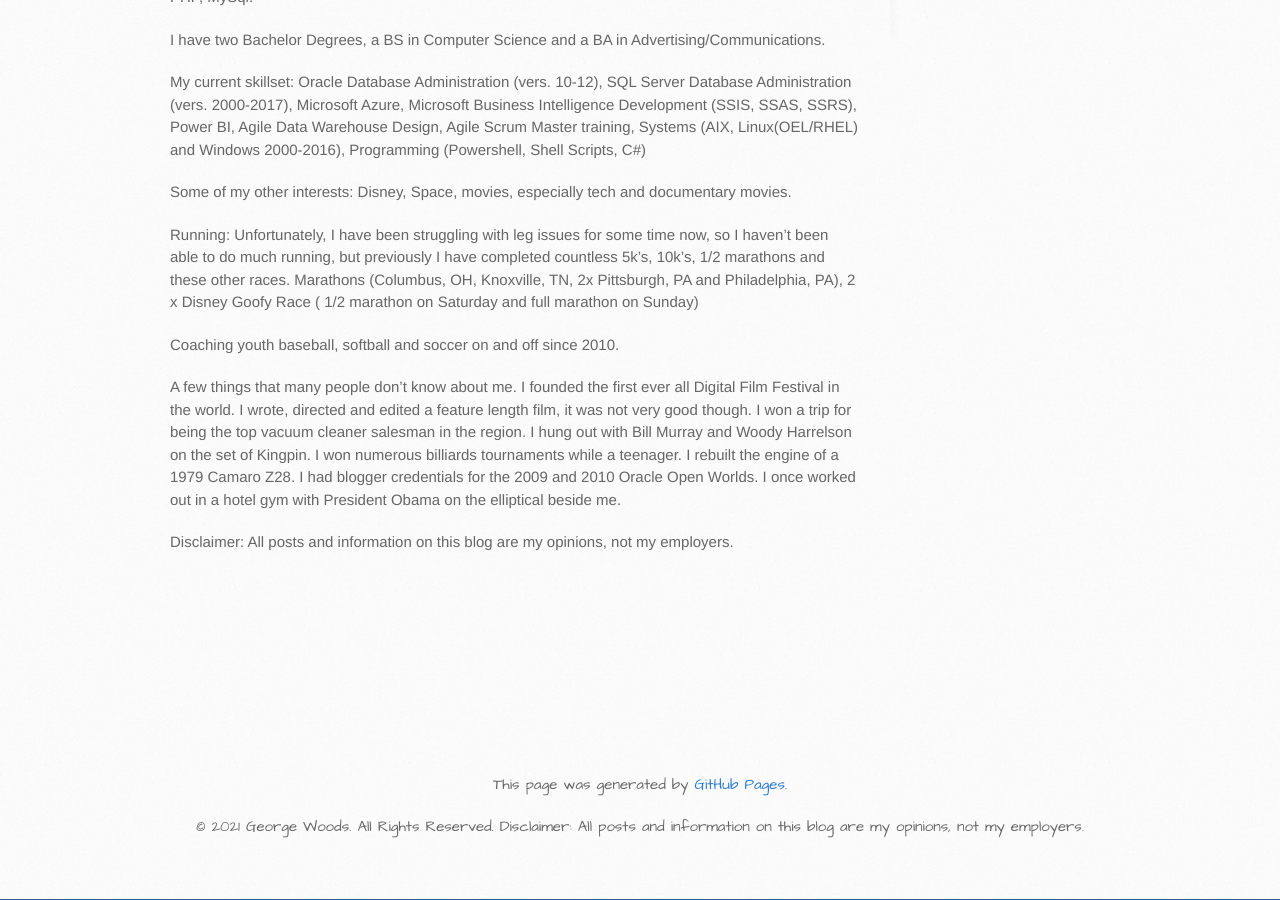
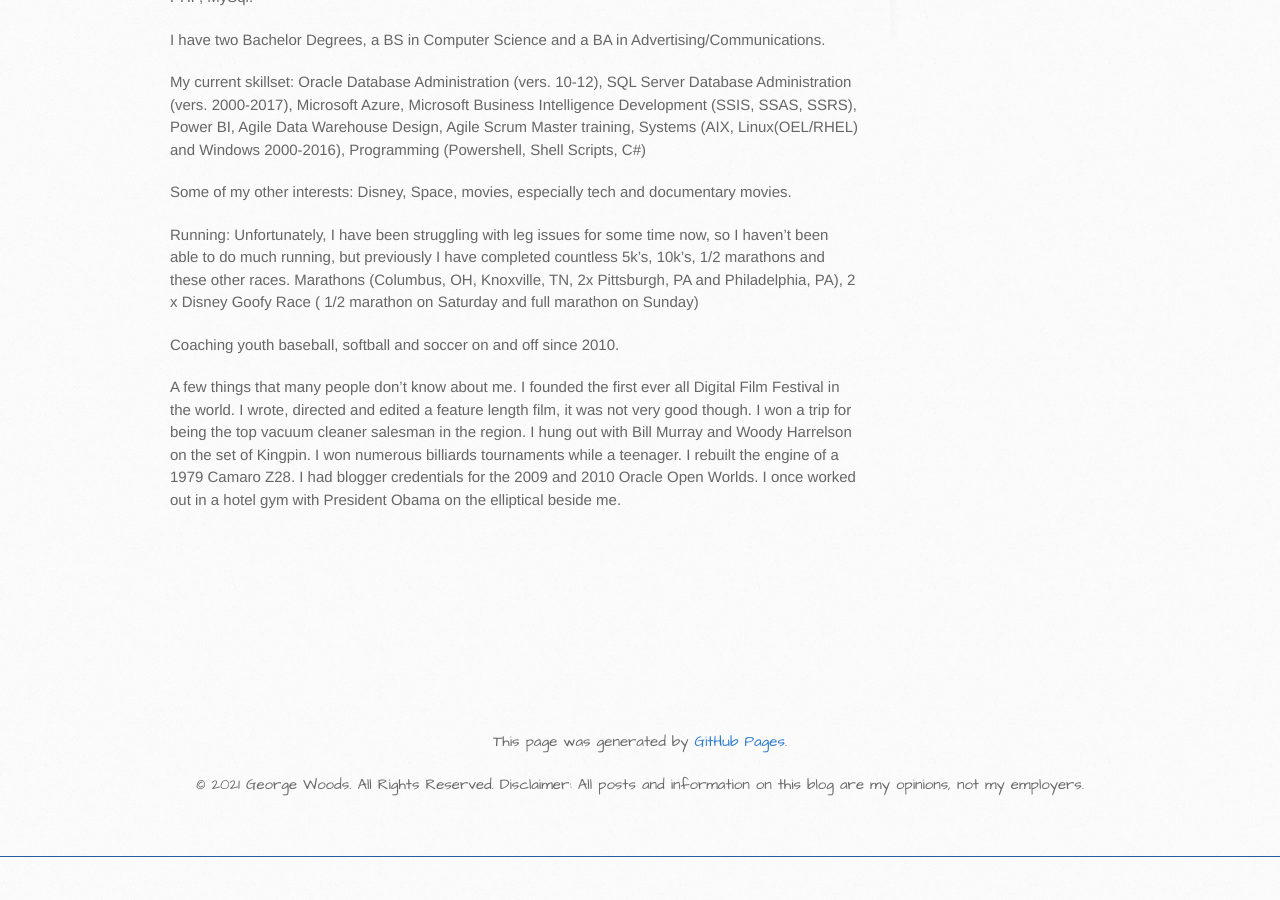
Before and after one commit to gvwoods/gvwoods.github.io, a Jekyll site: the page built from index.md, in a window 1280 px wide and 900 px high, scrolled down 789 px. Built offline with Jekyll 4.4.1, drawn with Linux system fonts in a browser that asks for light colours; our own code applies the rules of GitHub Pages for plain Markdown files; after the commit the page ends 1646 px from its top, so only the background shows below that.

Commit message:
Update index.md

```diff
--- a/index.md
+++ b/index.md
@@ -24,5 +24,3 @@
 Coaching youth baseball, softball and soccer on and off since 2010.
 
 A few things that many people don’t know about me. I founded the first ever all Digital Film Festival in the world. I wrote, directed and edited a feature length film, it was not very good though. I won a trip for being the top vacuum cleaner salesman in the region. I hung out with Bill Murray and Woody Harrelson on the set of Kingpin. I won numerous billiards tournaments while a teenager. I rebuilt the engine of a 1979 Camaro Z28. I had blogger credentials for the 2009 and 2010 Oracle Open Worlds. I once worked out in a hotel gym with President Obama on the elliptical beside me.
-
-Disclaimer: All posts and information on this blog are my opinions, not my employers.
```
